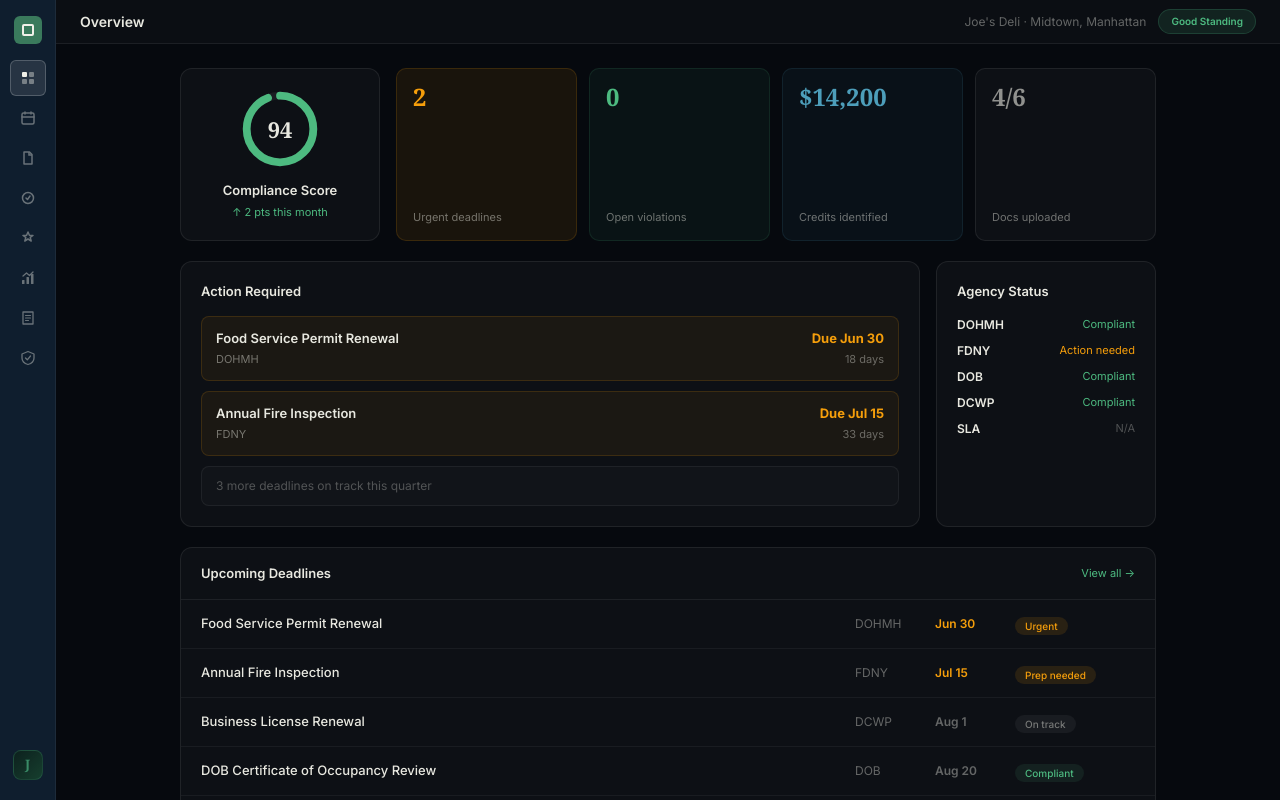
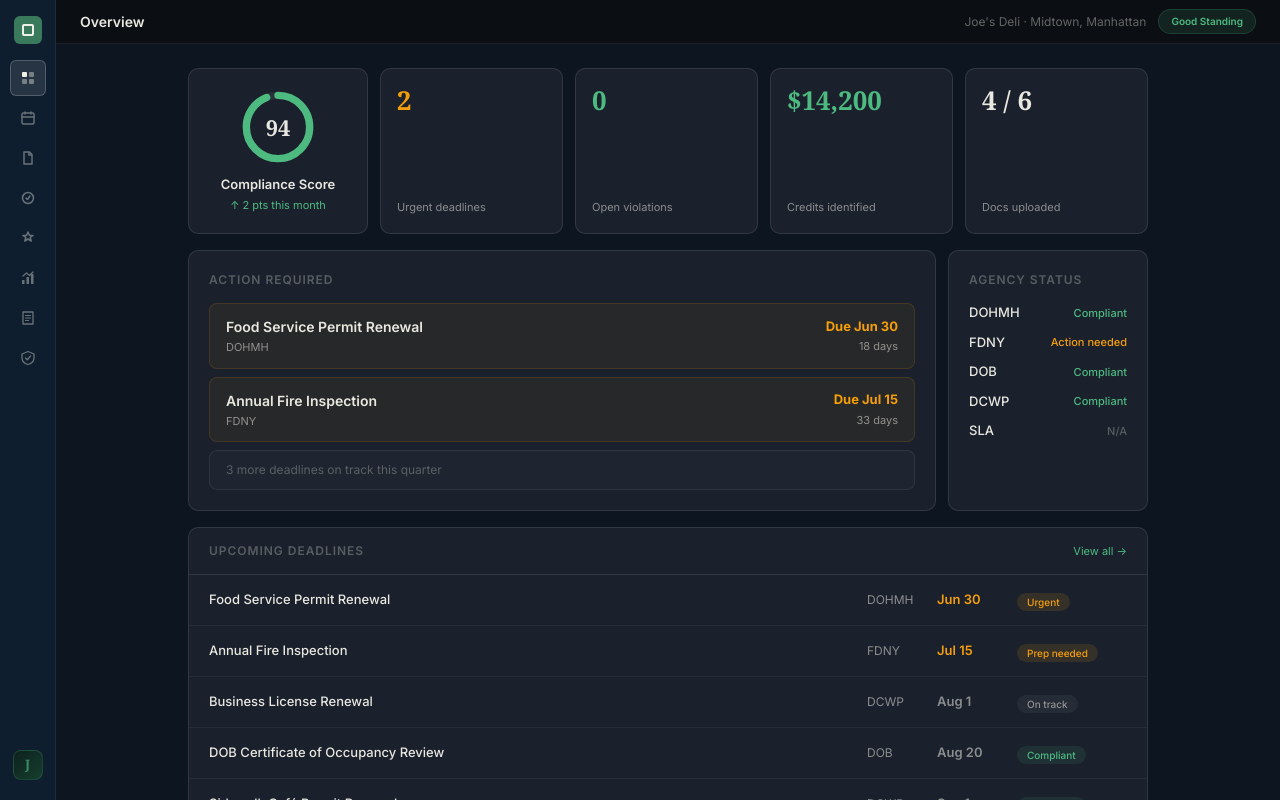
Before and after one commit to Ruelkey123/BureauAI, a Next.js app: page /dashboard in a window 1280 px wide. Built offline with nearby package versions, Linux system fonts and the light colour scheme.

Commit message:
refactor: overview — lighter bg, uniform text color, high contrast, consistent typography

```diff
--- a/app/dashboard/_components/Overview.tsx
+++ b/app/dashboard/_components/Overview.tsx
@@ -1,5 +1,22 @@
 import React from 'react'
 import { DEADLINES } from '../_data/deadlines'
+
+// Design tokens — uniform, high-contrast
+const BG = '#0d1520'           // lighter section background
+const CARD = 'rgba(255,255,255,0.055)'
+const BORDER = 'rgba(255,255,255,0.1)'
+const TEXT = '#e8e8e0'         // primary — everything readable
+const MUTED = 'rgba(232,232,224,0.55)'  // secondary
+const DIM = 'rgba(232,232,224,0.3)'     // tertiary / labels
+const GREEN = '#4dba80'
+const AMBER = '#f59e0b'
+const RED = '#f87171'
+
+const card: React.CSSProperties = {
+  background: CARD,
+  border: `1px solid ${BORDER}`,
+  borderRadius: '10px',
+}
 
 const AGENCIES = [
   { name: 'DOHMH', status: 'Compliant', ok: true },
@@ -19,170 +36,166 @@ export default function Overview() {
   const urgentDeadlines = DEADLINES.filter(d => d.days <= 33)
 
   return (
-    <div className="p-6 max-w-5xl mx-auto" style={{ display: 'flex', flexDirection: 'column', gap: '20px' }}>
+    <div style={{ background: BG, minHeight: '100%', padding: '24px' }}>
+      <div style={{ maxWidth: '960px', margin: '0 auto', display: 'flex', flexDirection: 'column', gap: '16px' }}>
 
-      {/* ── Row 1: Score + quick stats ── */}
-      <div style={{ display: 'grid', gridTemplateColumns: '200px 1fr', gap: '16px' }}>
+        {/* ── Row 1: Score + stats ── */}
+        <div style={{ display: 'grid', gridTemplateColumns: '180px 1fr', gap: '12px' }}>
 
-        {/* Score card */}
-        <div style={{ background: 'rgba(255,255,255,0.03)', border: '1px solid rgba(255,255,255,0.08)', borderRadius: '12px', padding: '20px', display: 'flex', flexDirection: 'column', alignItems: 'center', gap: '12px' }}>
-          <div style={{ position: 'relative', width: '80px', height: '80px' }}>
-            <svg viewBox="0 0 72 72" style={{ width: '80px', height: '80px', transform: 'rotate(-90deg)' }}>
-              <circle cx="36" cy="36" r={r} fill="none" stroke="rgba(255,255,255,0.06)" strokeWidth="7" />
-              <circle cx="36" cy="36" r={r} fill="none" stroke="#4dba80" strokeWidth="7"
+          {/* Score */}
+          <div style={{ ...card, padding: '20px', display: 'flex', flexDirection: 'column', alignItems: 'center', gap: '10px' }}>
+            <div style={{ position: 'relative', width: '76px', height: '76px' }}>
+              <svg viewBox="0 0 72 72" style={{ width: '76px', height: '76px', transform: 'rotate(-90deg)' }}>
+                <circle cx="36" cy="36" r={r} fill="none" stroke="rgba(255,255,255,0.08)" strokeWidth="7" />
+                <circle cx="36" cy="36" r={r} fill="none" stroke={GREEN} strokeWidth="7"
                   strokeDasharray={circumference} strokeDashoffset={svgOffset} strokeLinecap="round" />
               </svg>
-            <div style={{ position: 'absolute', inset: 0, display: 'flex', alignItems: 'center', justifyContent: 'center', fontWeight: '700', fontSize: '22px', color: '#e8e8e0', fontFamily: 'Georgia, serif' }}>
+              <div style={{ position: 'absolute', inset: 0, display: 'flex', alignItems: 'center', justifyContent: 'center', fontWeight: '700', fontSize: '22px', color: TEXT, fontFamily: 'Georgia, serif' }}>
                 {score}
               </div>
             </div>
             <div style={{ textAlign: 'center' }}>
-            <div style={{ fontSize: '13px', fontWeight: '600', color: '#e8e8e0' }}>Compliance Score</div>
-            <div style={{ fontSize: '11px', color: '#4dba80', marginTop: '3px' }}>↑ 2 pts this month</div>
+              <div style={{ fontSize: '13px', fontWeight: '600', color: TEXT }}>Compliance Score</div>
+              <div style={{ fontSize: '11px', color: GREEN, marginTop: '2px' }}>↑ 2 pts this month</div>
             </div>
           </div>
 
-        {/* Quick stats row */}
+          {/* 4 stat tiles */}
           <div style={{ display: 'grid', gridTemplateColumns: 'repeat(4, 1fr)', gap: '12px' }}>
             {[
-            { value: urgentDeadlines.length.toString(), label: 'Urgent deadlines', color: '#f59e0b', bg: 'rgba(245,158,11,0.08)', border: 'rgba(245,158,11,0.15)' },
-            { value: '0', label: 'Open violations', color: '#4dba80', bg: 'rgba(77,186,128,0.06)', border: 'rgba(77,186,128,0.12)' },
-            { value: '$14,200', label: 'Credits identified', color: '#4d9eba', bg: 'rgba(77,158,186,0.06)', border: 'rgba(77,158,186,0.12)' },
-            { value: '4/6', label: 'Docs uploaded', color: 'rgba(232,232,224,0.6)', bg: 'rgba(255,255,255,0.03)', border: 'rgba(255,255,255,0.08)' },
-          ].map(({ value, label, color, bg, border }) => (
-            <div key={label} style={{ background: bg, border: `1px solid ${border}`, borderRadius: '10px', padding: '16px', display: 'flex', flexDirection: 'column', justifyContent: 'space-between' }}>
-              <div style={{ fontSize: '24px', fontWeight: '700', color, fontFamily: 'Georgia, serif', lineHeight: 1 }}>{value}</div>
-              <div style={{ fontSize: '11px', color: 'rgba(232,232,224,0.45)', marginTop: '8px', lineHeight: '1.3' }}>{label}</div>
+              { value: String(urgentDeadlines.length), label: 'Urgent deadlines', accent: AMBER },
+              { value: '0', label: 'Open violations', accent: GREEN },
+              { value: '$14,200', label: 'Credits identified', accent: GREEN },
+              { value: '4 / 6', label: 'Docs uploaded', accent: TEXT },
+            ].map(({ value, label, accent }) => (
+              <div key={label} style={{ ...card, padding: '18px 16px', display: 'flex', flexDirection: 'column', justifyContent: 'space-between', minHeight: '90px' }}>
+                <div style={{ fontSize: '26px', fontWeight: '700', color: accent, fontFamily: 'Georgia, serif', lineHeight: 1 }}>{value}</div>
+                <div style={{ fontSize: '11px', color: MUTED, lineHeight: '1.35', marginTop: '8px' }}>{label}</div>
               </div>
             ))}
           </div>
         </div>
 
-      {/* ── Row 2: Actions + Agency status ── */}
-      <div style={{ display: 'grid', gridTemplateColumns: '1fr 220px', gap: '16px' }}>
+        {/* ── Row 2: Actions + Agencies ── */}
+        <div style={{ display: 'grid', gridTemplateColumns: '1fr 200px', gap: '12px' }}>
 
           {/* Actions */}
-        <div style={{ background: 'rgba(255,255,255,0.03)', border: '1px solid rgba(255,255,255,0.08)', borderRadius: '12px', padding: '20px' }}>
-          <div style={{ fontSize: '13px', fontWeight: '600', color: '#e8e8e0', marginBottom: '14px' }}>Action Required</div>
-          <div style={{ display: 'flex', flexDirection: 'column', gap: '10px' }}>
+          <div style={{ ...card, padding: '20px' }}>
+            <div style={{ fontSize: '12px', fontWeight: '600', color: DIM, letterSpacing: '0.08em', textTransform: 'uppercase', marginBottom: '14px' }}>Action Required</div>
+            <div style={{ display: 'flex', flexDirection: 'column', gap: '8px' }}>
               {urgentDeadlines.map(({ id, req, agency, due, days }) => (
-              <div key={id} style={{ display: 'flex', alignItems: 'center', justifyContent: 'space-between', padding: '12px 14px', borderRadius: '8px', background: 'rgba(245,158,11,0.06)', border: '1px solid rgba(245,158,11,0.15)' }}>
+                <div key={id} style={{ display: 'flex', justifyContent: 'space-between', alignItems: 'center', padding: '12px 16px', borderRadius: '8px', background: 'rgba(245,158,11,0.06)', border: `1px solid rgba(245,158,11,0.14)` }}>
                   <div>
-                  <div style={{ fontSize: '13px', fontWeight: '600', color: '#e8e8e0' }}>{req}</div>
-                  <div style={{ fontSize: '11px', color: 'rgba(232,232,224,0.45)', marginTop: '3px' }}>{agency}</div>
+                    <div style={{ fontSize: '14px', fontWeight: '600', color: TEXT }}>{req}</div>
+                    <div style={{ fontSize: '11px', color: MUTED, marginTop: '2px' }}>{agency}</div>
                   </div>
-                <div style={{ textAlign: 'right', flexShrink: 0, marginLeft: '16px' }}>
-                  <div style={{ fontSize: '13px', fontWeight: '700', color: '#f59e0b' }}>Due {due}</div>
-                  <div style={{ fontSize: '11px', color: 'rgba(232,232,224,0.4)', marginTop: '2px' }}>{days} days</div>
+                  <div style={{ textAlign: 'right', flexShrink: 0, marginLeft: '20px' }}>
+                    <div style={{ fontSize: '13px', fontWeight: '700', color: AMBER }}>Due {due}</div>
+                    <div style={{ fontSize: '11px', color: MUTED, marginTop: '2px' }}>{days} days</div>
                   </div>
                 </div>
               ))}
-            <div style={{ padding: '10px 14px', borderRadius: '8px', background: 'rgba(255,255,255,0.02)', border: '1px solid rgba(255,255,255,0.06)', fontSize: '12px', color: 'rgba(232,232,224,0.3)' }}>
+              <div style={{ padding: '10px 16px', borderRadius: '8px', background: 'rgba(255,255,255,0.02)', border: `1px solid rgba(255,255,255,0.07)`, fontSize: '12px', color: DIM }}>
                 {DEADLINES.length - urgentDeadlines.length} more deadlines on track this quarter
               </div>
             </div>
           </div>
 
           {/* Agency status */}
-        <div style={{ background: 'rgba(255,255,255,0.03)', border: '1px solid rgba(255,255,255,0.08)', borderRadius: '12px', padding: '20px' }}>
-          <div style={{ fontSize: '13px', fontWeight: '600', color: '#e8e8e0', marginBottom: '14px' }}>Agency Status</div>
-          <div style={{ display: 'flex', flexDirection: 'column', gap: '8px' }}>
+          <div style={{ ...card, padding: '20px' }}>
+            <div style={{ fontSize: '12px', fontWeight: '600', color: DIM, letterSpacing: '0.08em', textTransform: 'uppercase', marginBottom: '14px' }}>Agency Status</div>
+            <div style={{ display: 'flex', flexDirection: 'column', gap: '10px' }}>
               {AGENCIES.map(({ name, status, ok }) => (
                 <div key={name} style={{ display: 'flex', justifyContent: 'space-between', alignItems: 'center' }}>
-                <span style={{ fontSize: '12px', fontWeight: '600', color: '#e8e8e0' }}>{name}</span>
-                <span style={{ fontSize: '11px', color: ok === true ? '#4dba80' : ok === false ? '#f59e0b' : 'rgba(232,232,224,0.3)' }}>{status}</span>
+                  <span style={{ fontSize: '13px', fontWeight: '500', color: TEXT }}>{name}</span>
+                  <span style={{ fontSize: '11px', fontWeight: '500', color: ok === true ? GREEN : ok === false ? AMBER : DIM }}>{status}</span>
                 </div>
               ))}
             </div>
           </div>
         </div>
 
-      {/* ── Row 3: Deadlines table ── */}
-      <div style={{ background: 'rgba(255,255,255,0.03)', border: '1px solid rgba(255,255,255,0.08)', borderRadius: '12px', overflow: 'hidden' }}>
-        <div style={{ padding: '16px 20px', borderBottom: '1px solid rgba(255,255,255,0.07)', display: 'flex', justifyContent: 'space-between', alignItems: 'center' }}>
-          <div style={{ fontSize: '13px', fontWeight: '600', color: '#e8e8e0' }}>Upcoming Deadlines</div>
-          <span style={{ fontSize: '11px', color: '#4dba80', cursor: 'pointer' }}>View all →</span>
+        {/* ── Row 3: Deadlines ── */}
+        <div style={{ ...card, overflow: 'hidden' }}>
+          <div style={{ padding: '14px 20px', borderBottom: `1px solid ${BORDER}`, display: 'flex', justifyContent: 'space-between', alignItems: 'center' }}>
+            <div style={{ fontSize: '12px', fontWeight: '600', color: DIM, letterSpacing: '0.08em', textTransform: 'uppercase' }}>Upcoming Deadlines</div>
+            <span style={{ fontSize: '11px', color: GREEN, cursor: 'pointer' }}>View all →</span>
           </div>
+          {DEADLINES.map(({ id, req, agency, due, days, status }, i) => (
+            <div key={id} style={{ display: 'grid', gridTemplateColumns: '1fr 70px 80px 110px', padding: '13px 20px', borderBottom: i < DEADLINES.length - 1 ? `1px solid rgba(255,255,255,0.05)` : 'none', alignItems: 'center' }}>
+              <div style={{ fontSize: '13px', color: TEXT, fontWeight: '500' }}>{req}</div>
+              <div style={{ fontSize: '12px', color: MUTED }}>{agency}</div>
+              <div style={{ fontSize: '13px', fontWeight: '600', color: days <= 33 ? AMBER : MUTED }}>{due}</div>
               <div>
-          {DEADLINES.map(({ id, req, agency, due, days, status }, i) => (
-            <div key={id} style={{ display: 'grid', gridTemplateColumns: '1fr 80px 80px 120px', padding: '12px 20px', borderBottom: i < DEADLINES.length - 1 ? '1px solid rgba(255,255,255,0.05)' : 'none', alignItems: 'center' }}>
-              <div style={{ fontSize: '13px', color: '#e8e8e0', fontWeight: '500' }}>{req}</div>
-              <div style={{ fontSize: '12px', color: 'rgba(232,232,224,0.4)' }}>{agency}</div>
-              <div style={{ fontSize: '12px', fontWeight: '600', color: days <= 33 ? '#f59e0b' : 'rgba(232,232,224,0.4)' }}>{due}</div>
-              <div>
-                <span style={{ fontSize: '10px', padding: '3px 10px', borderRadius: '20px', fontWeight: '500', background: days <= 33 ? 'rgba(245,158,11,0.12)' : days <= 60 ? 'rgba(255,255,255,0.05)' : 'rgba(77,186,128,0.1)', color: days <= 33 ? '#f59e0b' : days <= 60 ? 'rgba(232,232,224,0.45)' : '#4dba80' }}>
+                <span style={{ fontSize: '10px', padding: '3px 10px', borderRadius: '20px', fontWeight: '500',
+                  background: days <= 33 ? 'rgba(245,158,11,0.12)' : days <= 60 ? 'rgba(255,255,255,0.05)' : 'rgba(77,186,128,0.1)',
+                  color: days <= 33 ? AMBER : days <= 60 ? MUTED : GREEN }}>
                   {status}
                 </span>
               </div>
             </div>
           ))}
         </div>
-      </div>
 
-      {/* ── Row 4: Financials + Documents + Prepare ── */}
-      <div style={{ display: 'grid', gridTemplateColumns: '1fr 1fr 1fr', gap: '16px' }}>
+        {/* ── Row 4: Financials + Docs + Readiness ── */}
+        <div style={{ display: 'grid', gridTemplateColumns: '1fr 1fr 1fr', gap: '12px' }}>
 
           {/* Financials */}
-        <div style={{ background: 'rgba(255,255,255,0.03)', border: '1px solid rgba(255,255,255,0.08)', borderRadius: '12px', padding: '20px' }}>
-          <div style={{ fontSize: '13px', fontWeight: '600', color: '#e8e8e0', marginBottom: '14px' }}>Financials</div>
-          <div style={{ display: 'flex', flexDirection: 'column', gap: '10px' }}>
+          <div style={{ ...card, padding: '20px' }}>
+            <div style={{ fontSize: '12px', fontWeight: '600', color: DIM, letterSpacing: '0.08em', textTransform: 'uppercase', marginBottom: '14px' }}>Financials</div>
             {[
-              { label: 'Fees due next 90 days', value: '$1,185', color: '#e8e8e0' },
-              { label: 'Tax credits identified', value: '$14,200', color: '#4dba80' },
-              { label: 'Credits received', value: '$4,800', color: '#4d9eba' },
-            ].map(({ label, value, color }) => (
-              <div key={label} style={{ display: 'flex', justifyContent: 'space-between', alignItems: 'center', paddingBottom: '10px', borderBottom: '1px solid rgba(255,255,255,0.05)' }}>
-                <span style={{ fontSize: '12px', color: 'rgba(232,232,224,0.5)' }}>{label}</span>
-                <span style={{ fontSize: '14px', fontWeight: '700', color, fontFamily: 'Georgia, serif' }}>{value}</span>
+              { label: 'Fees due next 90 days', value: '$1,185' },
+              { label: 'Credits identified', value: '$14,200', highlight: GREEN },
+              { label: 'Credits received', value: '$4,800', highlight: GREEN },
+            ].map(({ label, value, highlight }) => (
+              <div key={label} style={{ display: 'flex', justifyContent: 'space-between', alignItems: 'center', paddingBottom: '10px', marginBottom: '10px', borderBottom: `1px solid rgba(255,255,255,0.06)` }}>
+                <span style={{ fontSize: '12px', color: MUTED }}>{label}</span>
+                <span style={{ fontSize: '14px', fontWeight: '700', color: highlight || TEXT, fontFamily: 'Georgia, serif' }}>{value}</span>
               </div>
             ))}
           </div>
-        </div>
 
           {/* Documents */}
-        <div style={{ background: 'rgba(255,255,255,0.03)', border: '1px solid rgba(255,255,255,0.08)', borderRadius: '12px', padding: '20px' }}>
-          <div style={{ fontSize: '13px', fontWeight: '600', color: '#e8e8e0', marginBottom: '14px' }}>Documents</div>
-          <div style={{ display: 'flex', alignItems: 'center', gap: '12px', marginBottom: '14px' }}>
-            <div style={{ fontSize: '32px', fontWeight: '700', color: '#e8e8e0', fontFamily: 'Georgia, serif', lineHeight: 1 }}>4<span style={{ fontSize: '16px', color: 'rgba(232,232,224,0.3)' }}>/6</span></div>
+          <div style={{ ...card, padding: '20px' }}>
+            <div style={{ fontSize: '12px', fontWeight: '600', color: DIM, letterSpacing: '0.08em', textTransform: 'uppercase', marginBottom: '14px' }}>Documents</div>
+            <div style={{ display: 'flex', alignItems: 'center', gap: '14px', marginBottom: '14px' }}>
+              <div style={{ fontSize: '34px', fontWeight: '700', color: TEXT, fontFamily: 'Georgia, serif', lineHeight: 1 }}>4<span style={{ fontSize: '18px', color: DIM }}>/6</span></div>
               <div>
-              <div style={{ fontSize: '11px', color: 'rgba(232,232,224,0.5)', marginBottom: '5px' }}>documents uploaded</div>
-              <div style={{ height: '4px', borderRadius: '2px', background: 'rgba(255,255,255,0.07)', width: '100px' }}>
-                <div style={{ width: '66%', height: '100%', borderRadius: '2px', background: '#4dba80' }} />
+                <div style={{ fontSize: '11px', color: MUTED, marginBottom: '6px' }}>documents uploaded</div>
+                <div style={{ height: '4px', width: '90px', borderRadius: '2px', background: 'rgba(255,255,255,0.08)' }}>
+                  <div style={{ width: '66%', height: '100%', borderRadius: '2px', background: GREEN }} />
                 </div>
               </div>
             </div>
-          <div style={{ display: 'flex', flexDirection: 'column', gap: '6px' }}>
             {DOCS_MISSING.map(name => (
-              <div key={name} style={{ display: 'flex', alignItems: 'center', gap: '6px', fontSize: '11px', color: 'rgba(245,158,11,0.8)' }}>
-                <span>⚠</span> {name} missing
+              <div key={name} style={{ fontSize: '11px', color: AMBER, display: 'flex', gap: '6px', alignItems: 'center', marginBottom: '4px' }}>
+                <span>⚠</span>{name} missing
               </div>
             ))}
           </div>
-        </div>
 
-        {/* Prepare readiness */}
-        <div style={{ background: 'rgba(255,255,255,0.03)', border: '1px solid rgba(255,255,255,0.08)', borderRadius: '12px', padding: '20px' }}>
-          <div style={{ fontSize: '13px', fontWeight: '600', color: '#e8e8e0', marginBottom: '14px' }}>Inspection Readiness</div>
-          <div style={{ display: 'flex', flexDirection: 'column', gap: '12px' }}>
+          {/* Readiness */}
+          <div style={{ ...card, padding: '20px' }}>
+            <div style={{ fontSize: '12px', fontWeight: '600', color: DIM, letterSpacing: '0.08em', textTransform: 'uppercase', marginBottom: '14px' }}>Inspection Readiness</div>
             {[
-              { label: 'DOH Permit Renewal', pct: 60, color: '#f59e0b' },
-              { label: 'FDNY Inspection', pct: 30, color: '#ef4444' },
-              { label: 'DCWP License', pct: 90, color: '#4dba80' },
+              { label: 'DOH Permit Renewal', pct: 60, color: AMBER },
+              { label: 'FDNY Inspection', pct: 30, color: RED },
+              { label: 'DCWP License', pct: 90, color: GREEN },
             ].map(({ label, pct, color }) => (
-              <div key={label}>
+              <div key={label} style={{ marginBottom: '12px' }}>
                 <div style={{ display: 'flex', justifyContent: 'space-between', marginBottom: '5px' }}>
-                  <span style={{ fontSize: '11px', color: 'rgba(232,232,224,0.55)' }}>{label}</span>
+                  <span style={{ fontSize: '11px', color: MUTED }}>{label}</span>
                   <span style={{ fontSize: '11px', fontWeight: '700', color }}>{pct}%</span>
                 </div>
-                <div style={{ height: '4px', borderRadius: '2px', background: 'rgba(255,255,255,0.07)' }}>
+                <div style={{ height: '4px', borderRadius: '2px', background: 'rgba(255,255,255,0.08)' }}>
                   <div style={{ width: `${pct}%`, height: '100%', borderRadius: '2px', background: color }} />
                 </div>
               </div>
             ))}
           </div>
         </div>
+
       </div>
-
     </div>
   )
 }
```
Lines whose indentation alone changed are shown as unchanged.
